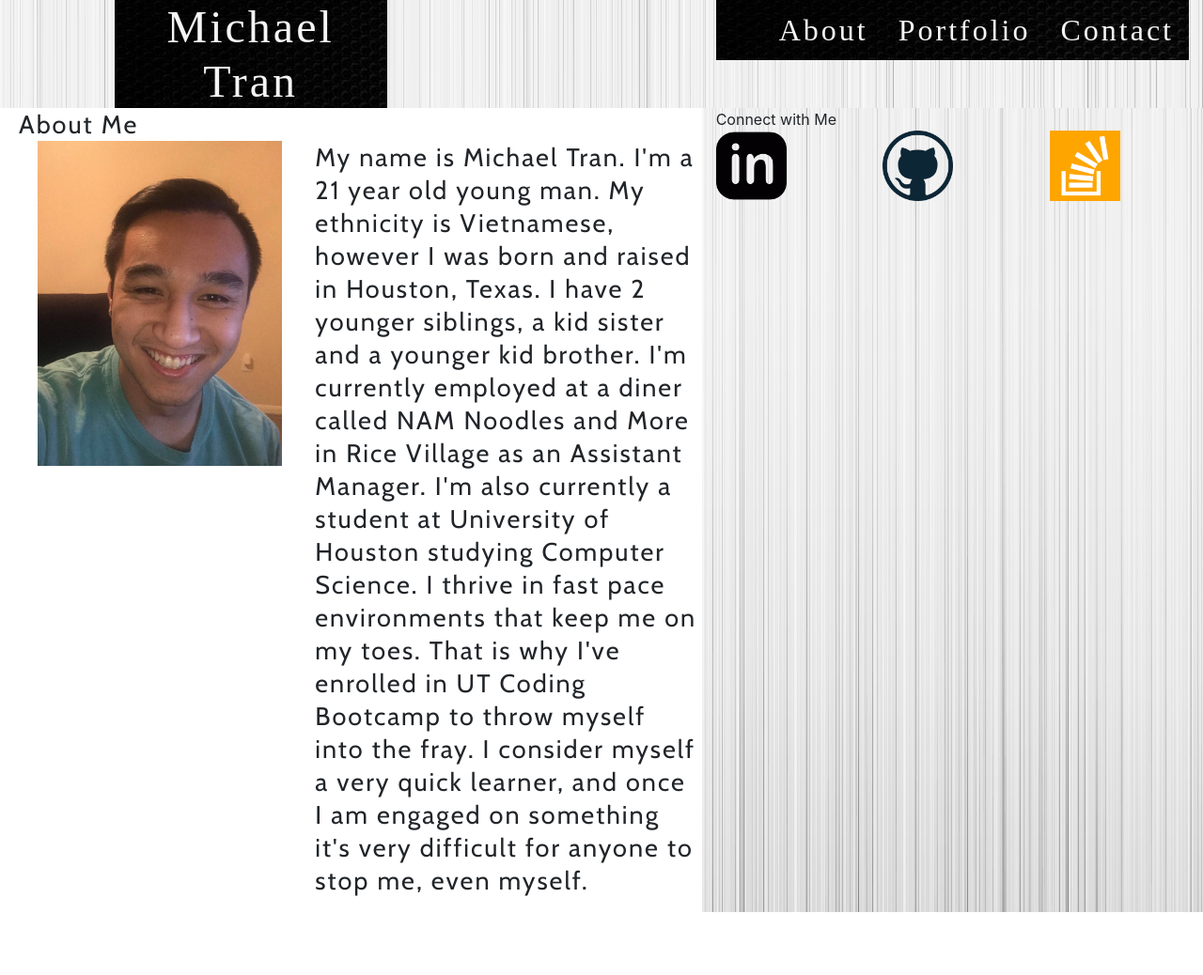
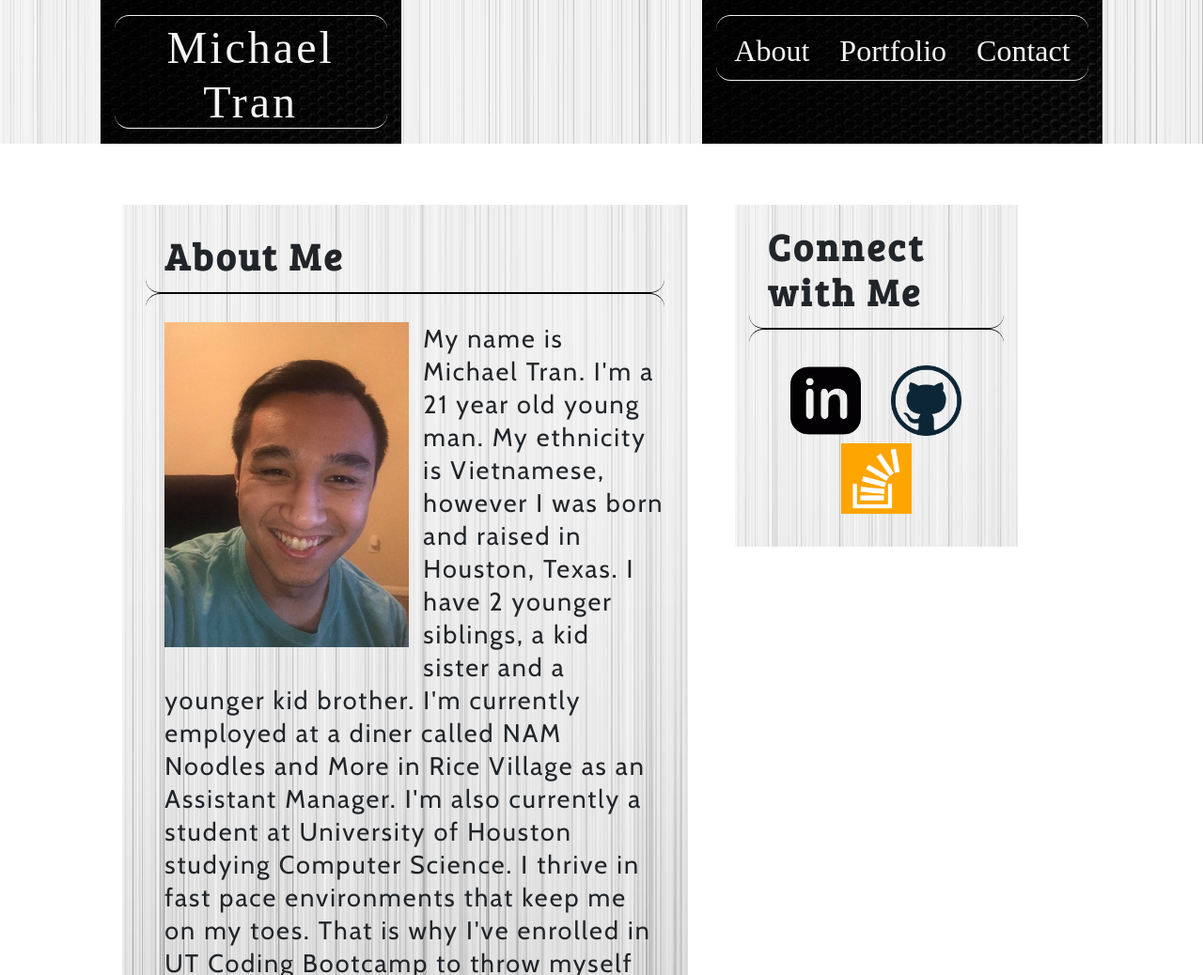
Before and after one commit to tranmike270/Bootstrap-Portfolio, a plain HTML site: page index.html in a window 1280 px wide. Shown: the top 1038 px of the page at 94% size. Drawn offline with nearby package versions, Linux system fonts and the light colour scheme; a web font is replaced by a local one.

Commit message:
Finished portfolio.html

```diff
--- a/assets/styles.css
+++ b/assets/styles.css
@@ -79,7 +79,6 @@ hr.style-seven-bottom { /* Not really supposed to work, but does */
 }
 
 .navi {
-    letter-spacing: 3px;
     font-family: 'Eczar', serif;
     color: whitesmoke;
     text-align: center;
@@ -201,3 +200,13 @@ CSS for Footer
     text-align: center;
 
 }
+
+#portfolioLinks {
+    margin:auto;
+    padding: auto;
+}
+.card {
+    float: left;
+    width: 18rem;
+    margin: 20px;
+}
--- a/index.html
+++ b/index.html
@@ -3,7 +3,7 @@
 
 <head>
     <meta charset="UTF-8">
-      <meta name="viewport" content="width=device-width, initial-scale=1.0, shrink-to-fit=no">
+    <meta name="viewport" content="width=device-width, initial-scale=1.0, shrink-to-fit=yes">
     <meta http-equiv="X-UA-Compatible" content="ie=edge">
     <title>Document</title>
 
@@ -11,7 +11,7 @@
     <!-- Bootstrap CSS -->
     <link rel="stylesheet" href="https://maxcdn.bootstrapcdn.com/bootstrap/4.0.0/css/bootstrap.min.css" integrity="sha384-Gn5384xqQ1aoWXA+058RXPxPg6fy4IWvTNh0E263XmFcJlSAwiGgFAW/dAiS6JXm"
         crossorigin="anonymous">
-
+    <!-- <link rel="stylesheet" type="text/css" href="assets/reset.css"> -->
     <!-- Google Fonts -->
     <link href="https://fonts.googleapis.com/css?family=Bree+Serif|Cabin|Eczar:800" rel="stylesheet">
 
@@ -19,22 +19,22 @@
 </head>
 
 <body class="container-fluid">
-
-            <header class="row" >
-                  <div class="col-lg-12" id="headerWrap">
-                        <div class="row">
-                              <div class="col-lg-1">
+    <header class="row" id="headerWrap">
+        <div class="col-md-1">
 
         </div>
-                              <div class="col-lg-3" id="logoWrap">
-                                    <h1 id="logo">Michael Tran</h1>
+        <div class="col-md-3" id="logo">
+            <hr class="style-seven-top">
+            <h1>Michael Tran</h1>
+            <hr class="style-seven-bottom">
         </div>
-                              <div class="col-lg-3">
+        <div class="col-md-3">
 
         </div>
-                              <div class="col-lg-5"id="naviBox">
-                                    <ul class="nav justify-content-end" id="naviBar">
-                                          <li class="nav-item" >
+        <nav class="col-md-4" id="naviBar">
+            <hr class="style-seven-top">
+            <ul class="nav justify-content-center">
+                <li class="nav-item">
                     <a class="nav-link navi" href="index.html">About</a>
                 </li>
                 <li class="nav-item">
@@ -44,86 +44,82 @@
                     <a class="nav-link navi" href="contact.html">Contact</a>
                 </li>
             </ul>
+            <hr class="style-seven-bottom">
+        </nav>
+        <div class="col-md-1">
+
+        </div>
+    </header>
+
+    <section class="row" id="contentWrap">
+        <div class="col-md-1">
+
+        </div>
+        <div class="col-md-6" id="aboutMe-box">
+            <div class="row">
+                <div class="col-md-12">
+                    <h2 id="aboutText">About Me</h2>
+                    <hr class="style-seven">
                 </div>
 
             </div>
-                  </div>
+            <div class="row">
+                <div class="col-md-12">
+                    <img src="images/mypicture.jpg" id="myPhoto" width="260px" alt="Picture of Me">
 
-            </header>
+                    <p id="aboutMe">
+                        My name is Michael Tran. I'm a 21 year old young man. My ethnicity is Vietnamese, however I was born and raised in Houston,
+                        Texas. I have 2 younger siblings, a kid sister and a younger kid brother. I'm currently employed
+                        at a diner called NAM Noodles and More in Rice Village as an Assistant Manager. I'm also currently
+                        a student at University of Houston studying Computer Science. I thrive in fast pace environments
+                        that keep me on my toes. That is why I've enrolled in UT Coding Bootcamp to throw myself into the
+                        fray. I consider myself a very quick learner, and once I am engaged on something it's very difficult
+                        for anyone to stop me, even myself.
+                    </p>
 
-            <section class="row contentWrap">
-                  <div class="col-lg-12">
-                        <div class="row aboutWrap">
-                              <!-- <div class="col-lg-1">
-
-                              </div> -->
-                              <div class="col-lg-7" id="aboutMe">
-                                    <div class="row" id="aboutText">
-                                          <div class="col-lg-12">
-                                                About Me
-                                          </div>
-                                    </div>
-                                    <div class="row" id="aboutContext">
-                                          <div class="col-lg-5" id="selfie">
-                                                <img src="images/mypicture.jpg" id="myPhoto" width="260px" alt="Picture of Me" />
-                                          </div>
-                                          <div class="col-lg-7" id="description">
-                                                <p>
-                                                      My name is Michael Tran. I'm a 21 year old young man. My ethnicity is Vietnamese, however I was born and raised in Houston,
-                                                      Texas. I have 2 younger siblings, a kid sister and a younger kid brother.
-                                                      I'm currently employed at a diner called NAM Noodles and More in Rice
-                                                      Village as an Assistant Manager. I'm also currently a student at University
-                                                      of Houston studying Computer Science. I thrive in fast pace environments
-                                                      that keep me on my toes. That is why I've enrolled in UT Coding Bootcamp
-                                                      to throw myself into the fray. I consider myself a very quick learner,
-                                                      and once I am engaged on something it's very difficult for anyone to
-                                                      stop me, even myself.
-                                                </p>
-                                          </div>
-                                    </div>
-                              </div>
-                              <div class="col-lg-5" id="connectBox">
-                                    <div class="row" id="connectText">
-                                          <div class="col-lg-12">
-                                                Connect with Me
-                                          </div>
-                                    </div>
-                                    <div class="row" id="connectLinks">
-                                          <div class="col-lg-4" id="linkedIn">
-                                                <a href="https://www.linkedin.com/in/michael-tran-472375b4/" target="_blank">
-                                                      <img class="icons" src="images/linkedinLogo.png" alt="LinkedIn">
-                                                </a>
-                                          </div>
-                                          <div class="col-lg-4" id="gitHub">
-                                                <a href="https://github.com/tranmike270" target="_blank">
-                                                      <img class="icons" src="images/gitHubLogo.png" alt="gitHub">
-                                                </a>
-                                          </div>
-                                          <div class="col-lg-4" id="stackOverflow">
-                                                <a href="https://stackoverflow.com/users/9284779/mr-tran" target="_blank">
-                                                      <img class="icons" src="images/stackOverflowLogo.png" alt="StackOverflow">
-                                                </a>
-                                          </div>
                 </div>
             </div>
         </div>
 
+        <div class="col-md-3" id="connectCol">
+            <div class="row" id="connectBox">
+                <div class="col-md-12">
+                    <h2>Connect with Me</h2>
+                    <hr class="style-seven">
+                </div>
+                <div class="col-md-12">
+                    <ul class="nav justify-content-center" id="connectNav">
+                        <li class="nav-item">
+                            <a class="nav-link" href="https://www.linkedin.com/in/michael-tran-472375b4/" target="_blank">
+                                <img class="icons" src="images/linkedinLogo.png" alt="LinkedIn">
+                            </a>
+                        </li>
+                        <li class="nav-item">
+                            <a class="nav-link" href="https://github.com/tranmike270" target="_blank">
+                                <img class="icons" src="images/gitHubLogo.png" alt="gitHub">
+                            </a>
+                        </li>
+                        <li class="nav-item">
+                            <a class="nav-link" href="https://stackoverflow.com/users/9284779/mr-tran" target="_blank">
+                                <img class="icons" src="images/stackOverflowLogo.png" alt="StackOverflow">
+                            </a>
+                        </li>
+                    </ul>
+                </div>
+            </div>
+        </div>
+
+        <div class="col-md-2">
+
+        </div>
     </section>
 
-            <footer class="row footerWrap">
+
+    <footer class="row" id="footerWrap">
         <div class="col-lg-12" id="footer">
             &copy; Copyright 2018 Michael Tran
         </div>
     </footer>
-
-      </div>
-
-
-
-
-
-
-
     <!-- jQuery first, then Popper.js, then Bootstrap JS -->
     <script src="https://code.jquery.com/jquery-3.2.1.slim.min.js" integrity="sha384-KJ3o2DKtIkvYIK3UENzmM7KCkRr/rE9/Qpg6aAZGJwFDMVNA/GpGFF93hXpG5KkN"
         crossorigin="anonymous"></script>
```
Also changed, not shown: indexv2.html (deleted, +0 -132 lines), portfolio.html (+153 -0 lines), images/placeholder250x250.png (added). Lines whose indentation alone changed are shown as unchanged.
